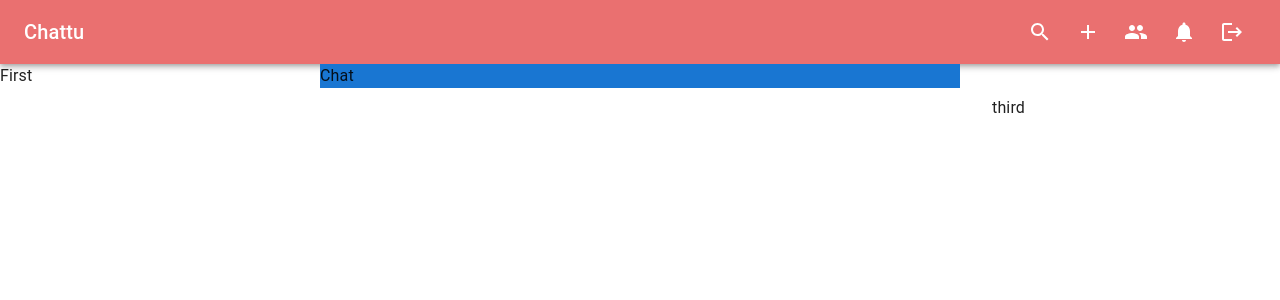
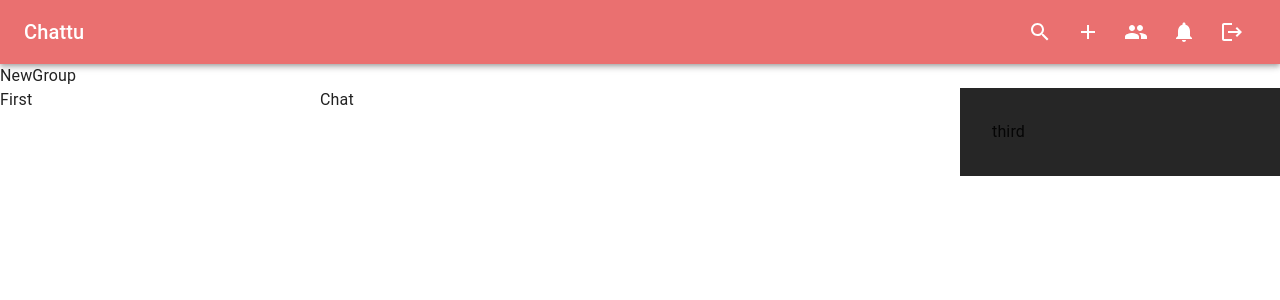
Before and after one commit to yagyagoel1/ChatterBox, a React (Vite) app in the folder client/: page / in a window 1280 px wide. Both pictures are taken after a click on the button 1088 px from the left and 32 px from the top of the page. Shown: the top 300 px of the page. Built offline with nearby package versions, Linux system fonts and the light colour scheme.

Commit message:
added a loader

```diff
--- a/client/src/App.tsx
+++ b/client/src/App.tsx
@@ -2,6 +2,7 @@ import { BrowserRouter, Route, Routes } from 'react-router-dom';
 import './App.css';
 import { lazy, Suspense } from 'react';
 import ProjectRoute from './auth/ProjectRoute';
+import { LayoutLoader } from './components/styles/layout/Loaders';
 
 const Home = lazy(() => import('./pages/Home'));
 const NotFound = lazy(() => import('./pages/NotFound'));
@@ -14,7 +15,7 @@ const user = true;
 function App() {
   return (
     <BrowserRouter>
-      <Suspense fallback={<div>Loading...</div>}>
+      <Suspense fallback={<LayoutLoader></LayoutLoader>}>
         <Routes>
           <Route path="/" element={<ProjectRoute user={user} redirect="/login"><Home /></ProjectRoute>} />
           <Route path="/chat/:chatId" element={<ProjectRoute user={user} redirect="/login"><Chat /></ProjectRoute>} />
--- a/client/src/components/styles/layout/AppLayout.tsx
+++ b/client/src/components/styles/layout/AppLayout.tsx
@@ -12,11 +12,11 @@ const AppLayout = () => (WrappedComponent: any) => {
                 <Grid container height={"calc(100vh - 4rem"}>
                     <Grid item sm={4} md={3} sx={{ display: { xs: "none", sm: "block" } }}
                         height={"100%"} >First</Grid>
-                    <Grid item xs={12} sm={8} md={5} lg={6} height={"100%"} bgcolor="primary.main"><WrappedComponent {...props} /></Grid>
+                    <Grid item xs={12} sm={8} md={5} lg={6} height={"100%"} ><WrappedComponent {...props} /></Grid>
                     <Grid item xs={4} lg={3} height={"100%"} sx={{
                         display: { xs: "none", md: "block" },
                         padding: "2rem",
-                        bgcolor: "rgba(0,0,0,0,85)"
+                        bgcolor: "rgba(0,0,0,0.85)"
                     }}>third</Grid>
 
                 </Grid>
--- a/client/src/components/styles/layout/Header.tsx
+++ b/client/src/components/styles/layout/Header.tsx
@@ -1,8 +1,11 @@
-import { AppBar, Box, IconButton, Toolbar, Tooltip, Typography } from '@mui/material'
-import React, { useState } from 'react'
+import { AppBar, Backdrop, Box, IconButton, Toolbar, Tooltip, Typography } from '@mui/material'
+import React, { Suspense, useState } from 'react'
 import { orange } from '../../../constants/color'
 import { Menu as MenuIcon, Logout as LogoutIcon, Group as GroupIcon, Add as AddIcon, Search as SearchIcon, Notifications } from "@mui/icons-material"
 import { useNavigate } from 'react-router-dom'
+const Search = React.lazy(() => import('../specific/Search'))
+const NotificationDialog = React.lazy(() => import('../specific/Notifications'))
+const NewGroupDialog = React.lazy(() => import("../specific/NewGroup"))
 const Header = () => {
     const navigate = useNavigate()
     const [isMobile, setIsMobile] = useState(false)
@@ -56,6 +59,13 @@ const Header = () => {
                     </Toolbar>
                 </AppBar>
             </Box>
+            {isSearch && <Suspense fallback={<Backdrop open></Backdrop>}> <Search></Search></Suspense>
+            }
+            {isNotification && <Suspense fallback={<Backdrop open></Backdrop>}> <NotificationDialog></NotificationDialog></Suspense>
+            }
+            {isNewGroup && <Suspense fallback={<Backdrop open></Backdrop>}> <NewGroupDialog></NewGroupDialog></Suspense>
+            }
+
         </div>
     )
 }
--- /dev/null
+++ b/client/src/components/styles/layout/Loaders.tsx
@@ -0,0 +1,20 @@
+import { Grid, Skeleton, Stack } from '@mui/material'
+import React from 'react'
+
+export const LayoutLoader = () => {
+    return (
+        <>
+            <Grid container height={"calc(100vh - 4rem"} spacing={"1rem"}>
+                <Grid item sm={4} md={3} sx={{ display: { xs: "none", sm: "block" } }}
+                    height={"100%"} ><Skeleton variant='rectangular' height={"100vh"}></Skeleton></Grid>
+                <Grid item xs={12} sm={8} md={5} lg={6} height={"100%"} ><Stack spacing={"1rem"}>{Array.from({ length: 10 }).map((_, index) => (
+                    <Skeleton key={index} variant='rectangular' height="5rem"></Skeleton>))}</Stack></Grid>
+                <Grid item xs={4} lg={3} height={"100%"} sx={{
+                    display: { xs: "none", md: "block" },
+
+                }}><Skeleton variant='rectangular' height={"100vh"}></Skeleton></Grid>
+
+            </Grid>
+        </>
+    )
+}
--- /dev/null
+++ b/client/src/components/styles/specific/NewGroup.tsx
@@ -0,0 +1,9 @@
+import React from 'react'
+
+const NewGroup = () => {
+    return (
+        <div>NewGroup</div>
+    )
+}
+
+export default NewGroup
--- a/client/src/components/styles/specific/Notifications.tsx
+++ b/client/src/components/styles/specific/Notifications.tsx
@@ -0,0 +1,9 @@
+import React from 'react'
+
+const Notifications = () => {
+    return (
+        <div>Notifications</div>
+    )
+}
+
+export default Notifications
```
Also changed, not shown: client/src/components/styles/specific/ChatList.tsx (added).
